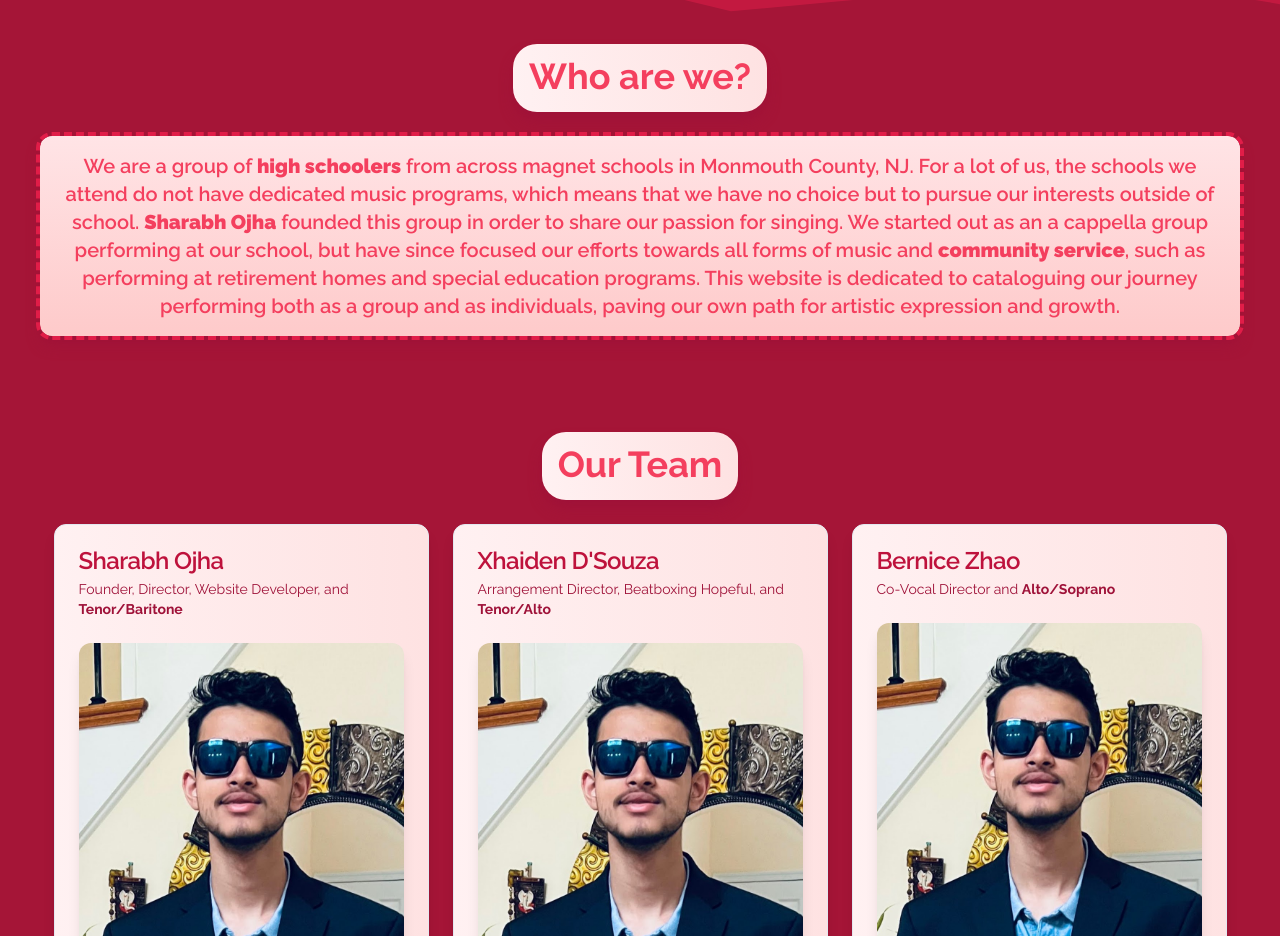
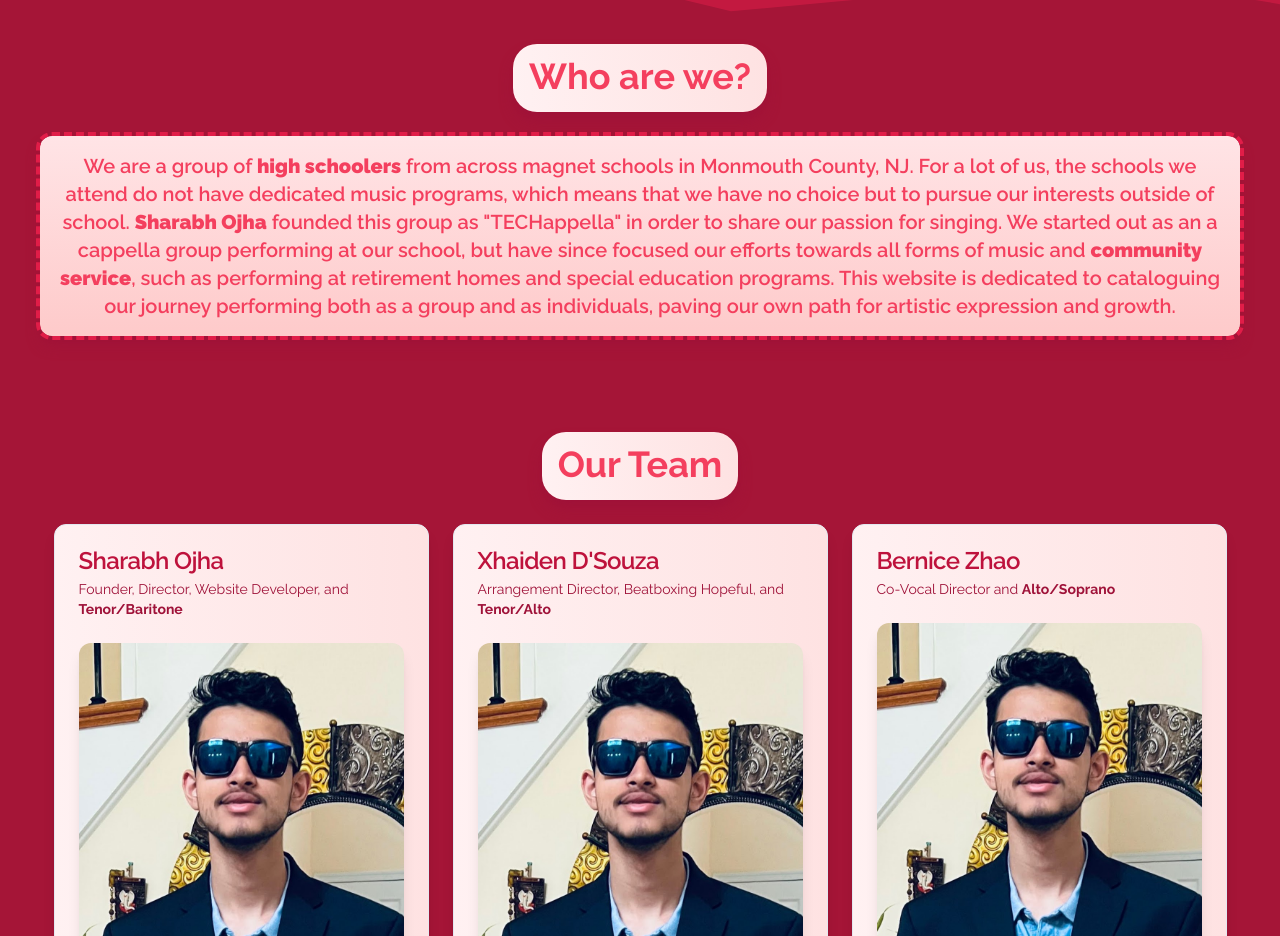
Before and after one commit to shojha24/vivace-website, a Next.js app: page /about in a window 1280 px wide. Shown: the part 820-1756 px from the top of the page. Built offline with nearby package versions, Linux system fonts and the light colour scheme.

Commit message:
techappella reference

```diff
--- a/app/about/page.tsx
+++ b/app/about/page.tsx
@@ -34,7 +34,7 @@ export default function Home() {
           <span className="pt-3 pb-4 px-4 bg-gradient-to-r from-rose-50 to-red-100 text-rose-500 rounded-3xl shadow-lg shadow-rose-800 inline-block transition ease-in-out delay-100 hover:scale-110 duration-300">Who are we?</span>
         </h1>
         <h1 className="outline-dashed outline-4 outline-rose-600 text-xl mx-10 mt-6 mb-24 p-4 text-center font-semibold text-rose-500 bg-gradient-to-b from-rose-100 to-red-200 rounded-xl shadow-lg shadow-rose-800 transition ease-in-out delay-100 hover:scale-105 duration-300">
-          We are a group of <strong>high schoolers</strong> from across magnet schools in Monmouth County, NJ. For a lot of us, the schools we attend do not have dedicated music programs, which means that we have no choice but to pursue our interests outside of school. <strong>Sharabh Ojha</strong> founded this group in order to share our passion for singing. We started out as an a cappella group performing at our school, but have since focused our efforts towards all forms of music and <strong>community service</strong>, such as performing at retirement homes and special education programs. This website is dedicated to cataloguing our journey performing both as a group and as individuals, paving our own path for artistic expression and growth.
+          We are a group of <strong>high schoolers</strong> from across magnet schools in Monmouth County, NJ. For a lot of us, the schools we attend do not have dedicated music programs, which means that we have no choice but to pursue our interests outside of school. <strong>Sharabh Ojha</strong> founded this group as "TECHappella" in order to share our passion for singing. We started out as an a cappella group performing at our school, but have since focused our efforts towards all forms of music and <strong>community service</strong>, such as performing at retirement homes and special education programs. This website is dedicated to cataloguing our journey performing both as a group and as individuals, paving our own path for artistic expression and growth.
         </h1>
         <h1 className="text-white max-sm:text-3xl sm:text-4xl font-bold text-center z-10">
           <span className="pt-3 pb-4 px-4 bg-gradient-to-r from-rose-50 to-red-100 text-rose-500 rounded-3xl shadow-lg shadow-rose-800 inline-block transition ease-in-out delay-100 hover:scale-110 duration-300">Our Team</span>
```
